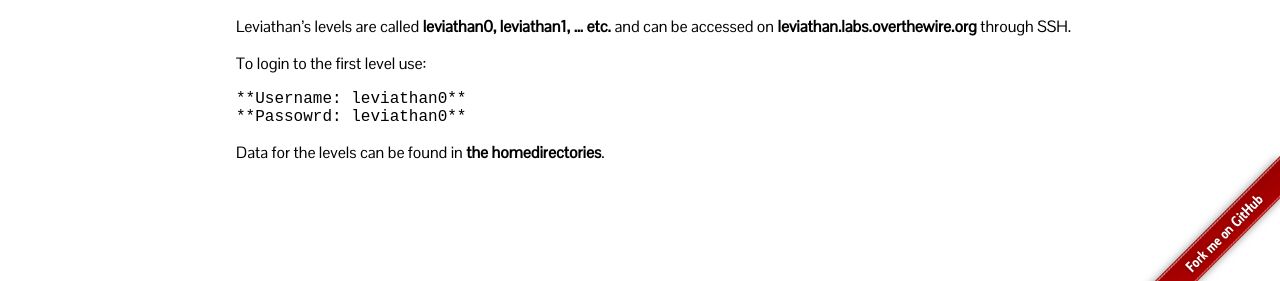
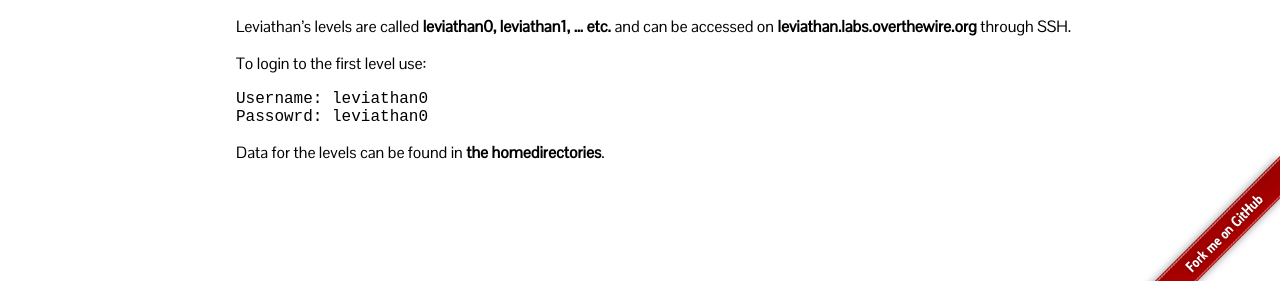
Before and after one commit to OverTheWireOrg/OverTheWire-website, a Jekyll site: the page built from wargames/leviathan/index.md, in a window 1280 px wide. Shown: the part 610-891 px from the top of the page. Built offline with Jekyll 4.4.1, drawn with Linux system fonts in a browser that asks for light colours; some of the changed lines change nothing that is shown.

Commit message:
remove **

```diff
--- a/wargames/leviathan/index.md
+++ b/wargames/leviathan/index.md
@@ -38,7 +38,7 @@
 
 To login to the first level use:
 
-    **Username: leviathan0**
-    **Passowrd: leviathan0**
+    Username: leviathan0
+    Passowrd: leviathan0
 
 Data for the levels can be found in **the homedirectories**.
```
